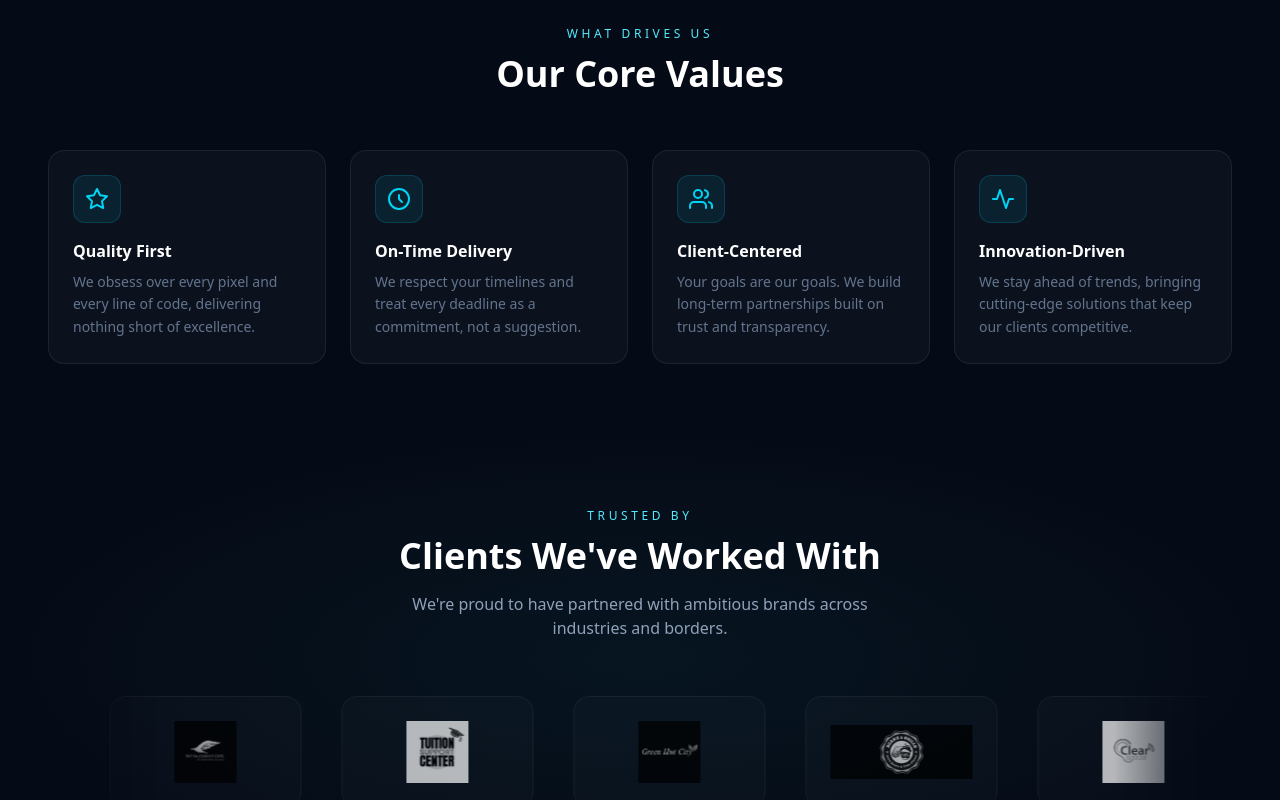
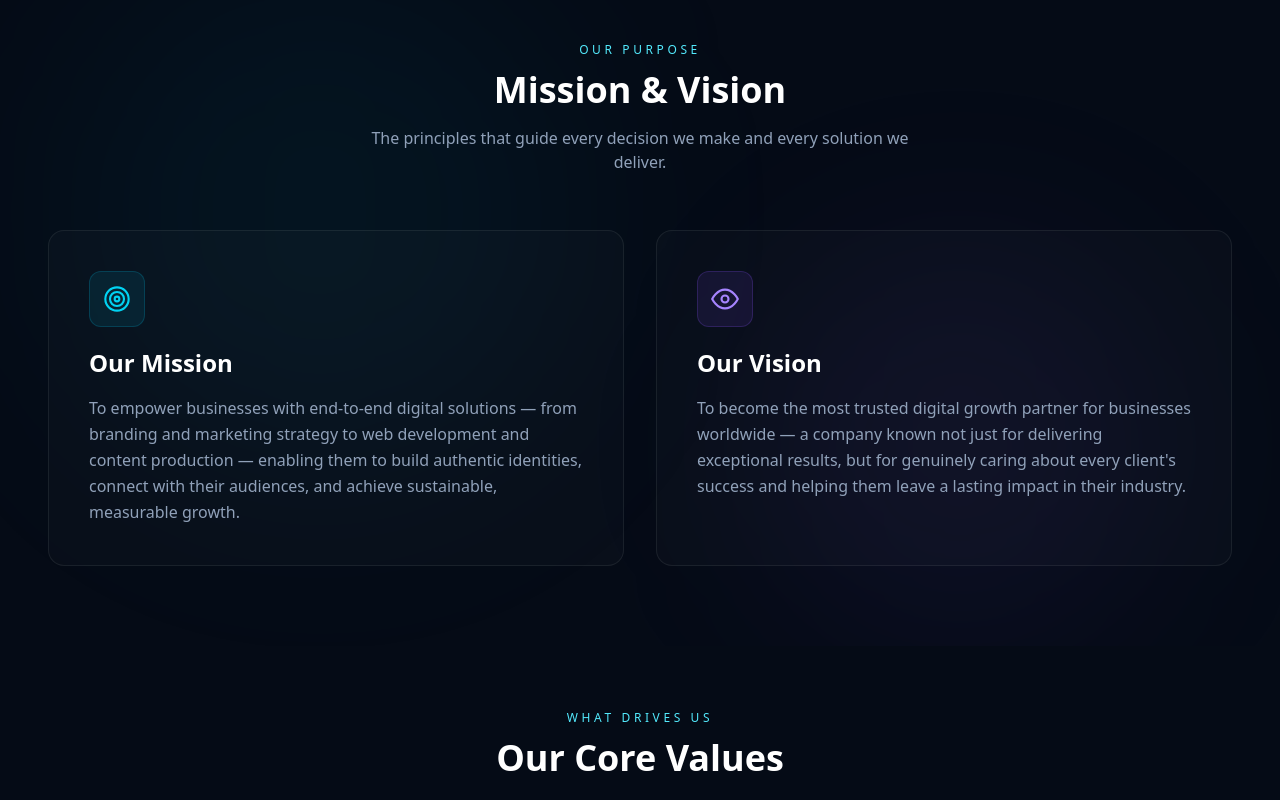
Before and after one commit to shohan433/VDS, a Next.js app: page /about in a window 1280 px wide. Shown: the part 1420-2220 px from the top of the page. Built offline with nearby package versions, Linux system fonts and the light colour scheme.

Commit message:
feat: update homepage and about page

```diff
--- a/app/about/page.tsx
+++ b/app/about/page.tsx
@@ -48,17 +48,6 @@ export default function AboutPage() {
     },
   ];
 
-  const clients = [
-    { id: 1, src: "/images/client1.png", name: "Client One" },
-    { id: 2, src: "/images/client2.png", name: "Client Two" },
-    { id: 3, src: "/images/client3.png", name: "Client Three" },
-    { id: 4, src: "/images/client4.png", name: "Client Four" },
-    { id: 5, src: "/images/client5.png", name: "Client Five" },
-    { id: 6, src: "/images/client6.png", name: "Client Six" },
-    { id: 7, src: "/images/client7.png", name: "Client Seven" },
-    { id: 8, src: "/images/client8.jpg", name: "Client Eight" },
-    { id: 9, src: "/images/client9.png", name: "Client Nine" },
-  ];
 
 
   return (
@@ -204,6 +193,61 @@ export default function AboutPage() {
         </div>
       </section>
 
+      {/* ── Mission & Vision ── */}
+      <section className="relative py-20 px-6 sm:px-8 lg:px-12 overflow-hidden">
+        {/* Decorative background glows */}
+        <div className="pointer-events-none absolute left-1/4 top-0 h-[500px] w-[500px] -translate-x-1/2 rounded-full bg-cyan-500/[0.06] blur-[120px]" />
+        <div className="pointer-events-none absolute right-1/4 bottom-0 h-[400px] w-[400px] translate-x-1/2 rounded-full bg-violet-500/[0.06] blur-[100px]" />
+
+        <div className="relative z-10 mx-auto max-w-[1200px]">
+          <div className="text-center mb-14">
+            <p className="text-xs uppercase tracking-[0.3em] text-cyan-300 mb-3">Our Purpose</p>
+            <h2 className="text-3xl sm:text-4xl font-bold text-white">Mission & Vision</h2>
+            <p className="mt-4 text-slate-400 max-w-xl mx-auto text-sm sm:text-base">
+              The principles that guide every decision we make and every solution we deliver.
+            </p>
+          </div>
+
+          <div className="grid gap-8 md:grid-cols-2">
+            {/* Mission Card */}
+            <div className="group relative rounded-2xl border border-white/[0.07] bg-white/[0.02] p-8 sm:p-10 transition duration-300 hover:border-cyan-500/30 hover:bg-white/[0.04]">
+              {/* Gradient accent line at top */}
+              <div className="absolute top-0 left-8 right-8 h-[2px] rounded-full bg-gradient-to-r from-transparent via-cyan-400/60 to-transparent opacity-0 transition-opacity duration-300 group-hover:opacity-100" />
+
+              <div className="mb-5 flex h-14 w-14 items-center justify-center rounded-xl border border-cyan-500/20 bg-cyan-500/10 text-cyan-400 transition group-hover:border-cyan-400/40 group-hover:bg-cyan-500/15 group-hover:scale-110 duration-300">
+                <svg viewBox="0 0 24 24" className="h-7 w-7" fill="none" stroke="currentColor" strokeWidth="1.8" strokeLinecap="round" strokeLinejoin="round">
+                  <circle cx="12" cy="12" r="10" />
+                  <circle cx="12" cy="12" r="6" />
+                  <circle cx="12" cy="12" r="2" />
+                </svg>
+              </div>
+
+              <h3 className="text-xl sm:text-2xl font-bold text-white mb-4">Our Mission</h3>
+              <p className="text-slate-400 leading-relaxed text-sm sm:text-base">
+                To empower businesses with end-to-end digital solutions — from branding and marketing strategy to web development and content production — enabling them to build authentic identities, connect with their audiences, and achieve sustainable, measurable growth.
+              </p>
+            </div>
+
+            {/* Vision Card */}
+            <div className="group relative rounded-2xl border border-white/[0.07] bg-white/[0.02] p-8 sm:p-10 transition duration-300 hover:border-violet-500/30 hover:bg-white/[0.04]">
+              {/* Gradient accent line at top */}
+              <div className="absolute top-0 left-8 right-8 h-[2px] rounded-full bg-gradient-to-r from-transparent via-violet-400/60 to-transparent opacity-0 transition-opacity duration-300 group-hover:opacity-100" />
+
+              <div className="mb-5 flex h-14 w-14 items-center justify-center rounded-xl border border-violet-500/20 bg-violet-500/10 text-violet-400 transition group-hover:border-violet-400/40 group-hover:bg-violet-500/15 group-hover:scale-110 duration-300">
+                <svg viewBox="0 0 24 24" className="h-7 w-7" fill="none" stroke="currentColor" strokeWidth="1.8" strokeLinecap="round" strokeLinejoin="round">
+                  <path d="M1 12s4-8 11-8 11 8 11 8-4 8-11 8-11-8-11-8z" />
+                  <circle cx="12" cy="12" r="3" />
+                </svg>
+              </div>
+
+              <h3 className="text-xl sm:text-2xl font-bold text-white mb-4">Our Vision</h3>
+              <p className="text-slate-400 leading-relaxed text-sm sm:text-base">
+                To become the most trusted digital growth partner for businesses worldwide — a company known not just for delivering exceptional results, but for genuinely caring about every client&apos;s success and helping them leave a lasting impact in their industry.
+              </p>
+            </div>
+          </div>
+        </div>
+      </section>
 
       {/* ── Our Values ── */}
       <section className="relative py-16 px-6 sm:px-8 lg:px-12">
@@ -230,41 +274,6 @@ export default function AboutPage() {
       </section>
 
 
-      {/* ── Clients We've Worked With ── */}
-      <section className="relative py-20 px-6 sm:px-8 lg:px-12">
-        {/* Background glow */}
-        <div className="pointer-events-none absolute inset-0 bg-[radial-gradient(ellipse_at_center,rgba(34,211,238,0.05),transparent_70%)]" />
-
-        <div className="relative z-10 mx-auto max-w-[1200px]">
-          <div className="text-center mb-14">
-            <p className="text-xs uppercase tracking-[0.3em] text-cyan-300 mb-3">Trusted By</p>
-            <h2 className="text-3xl sm:text-4xl font-bold text-white">
-              Clients We&apos;ve Worked With
-            </h2>
-            <p className="mt-4 text-slate-400 max-w-lg mx-auto text-sm sm:text-base">
-              We&apos;re proud to have partnered with ambitious brands across industries and borders.
-            </p>
-          </div>
-
-          {/* Client Marquee */}
-          <div className="mt-12 overflow-hidden [mask-image:linear-gradient(to_right,transparent,black_10%,black_90%,transparent)]">
-            <div className="flex w-max animate-marquee items-center gap-6 sm:gap-10 hover:[animation-play-state:paused]">
-              {[...clients, ...clients].map((client, i) => (
-                <div
-                  key={`${client.id}-${i}`}
-                  className="flex h-24 w-40 sm:h-28 sm:w-48 items-center justify-center rounded-2xl border border-white/[0.05] bg-white/[0.02] p-4 sm:p-6 transition hover:bg-white/[0.05] hover:border-cyan-500/20"
-                >
-                  <img
-                    src={client.src}
-                    alt={client.name}
-                    className="max-h-full max-w-full object-contain opacity-70 transition hover:opacity-100 grayscale hover:grayscale-0"
-                  />
-                </div>
-              ))}
-            </div>
-          </div>
-        </div>
-      </section>
 
 
 
--- a/app/page.tsx
+++ b/app/page.tsx
@@ -55,6 +55,18 @@ export default function Home() {
       title: "CTO at FinSph",
       bgColor: "bg-slate-400"
     }
+  ];
+
+  const clients = [
+    { id: 1, src: "/images/client1.png", name: "Client One" },
+    { id: 2, src: "/images/client2.png", name: "Client Two" },
+    { id: 3, src: "/images/client3.png", name: "Client Three" },
+    { id: 4, src: "/images/client4.png", name: "Client Four" },
+    { id: 5, src: "/images/client5.png", name: "Client Five" },
+    { id: 6, src: "/images/client6.png", name: "Client Six" },
+    { id: 7, src: "/images/client7.png", name: "Client Seven" },
+    { id: 8, src: "/images/client8.jpg", name: "Client Eight" },
+    { id: 9, src: "/images/client9.png", name: "Client Nine" },
   ];
 
   useEffect(() => {
@@ -635,6 +647,42 @@ export default function Home() {
           </div>
         </section>
 
+        {/* ── Clients We've Worked With ── */}
+        <section className="relative overflow-hidden py-20 px-6 sm:px-8 lg:px-12">
+          {/* Background glow */}
+          <div className="pointer-events-none absolute inset-0 bg-[radial-gradient(ellipse_at_center,rgba(34,211,238,0.05),transparent_70%)]" />
+
+          <div className="relative z-10 mx-auto max-w-[1440px]">
+            <div className="text-center mb-14">
+              <p className="text-sm uppercase tracking-[0.3em] text-cyan-300 mb-3">Trusted By</p>
+              <h2 className="text-3xl sm:text-4xl lg:text-5xl font-semibold text-white">
+                Clients We&apos;ve Worked With
+              </h2>
+              <p className="mt-4 text-slate-400 max-w-lg mx-auto text-sm sm:text-base">
+                We&apos;re proud to have partnered with ambitious brands across industries and borders.
+              </p>
+            </div>
+
+            {/* Client Marquee */}
+            <div className="mt-12 overflow-hidden [mask-image:linear-gradient(to_right,transparent,black_10%,black_90%,transparent)]">
+              <div className="flex w-max animate-marquee items-center gap-6 sm:gap-10 hover:[animation-play-state:paused]">
+                {[...clients, ...clients].map((client, i) => (
+                  <div
+                    key={`${client.id}-${i}`}
+                    className="flex h-24 w-40 sm:h-28 sm:w-48 items-center justify-center rounded-2xl border border-white/[0.05] bg-white/[0.02] p-4 sm:p-6 transition hover:bg-white/[0.05] hover:border-cyan-500/20"
+                  >
+                    <img
+                      src={client.src}
+                      alt={client.name}
+                      className="max-h-full max-w-full object-contain opacity-70 transition hover:opacity-100 grayscale hover:grayscale-0"
+                    />
+                  </div>
+                ))}
+              </div>
+            </div>
+          </div>
+        </section>
+
         <section
           ref={statsRef}
           id="stats"
```
